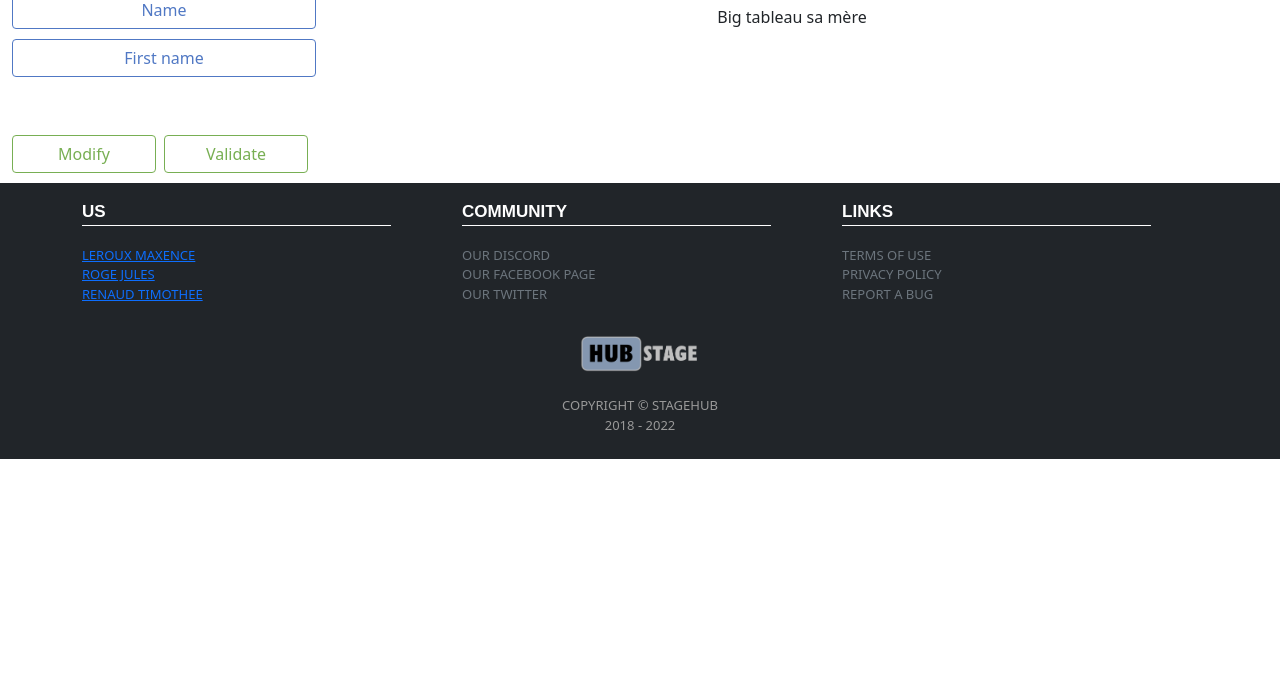
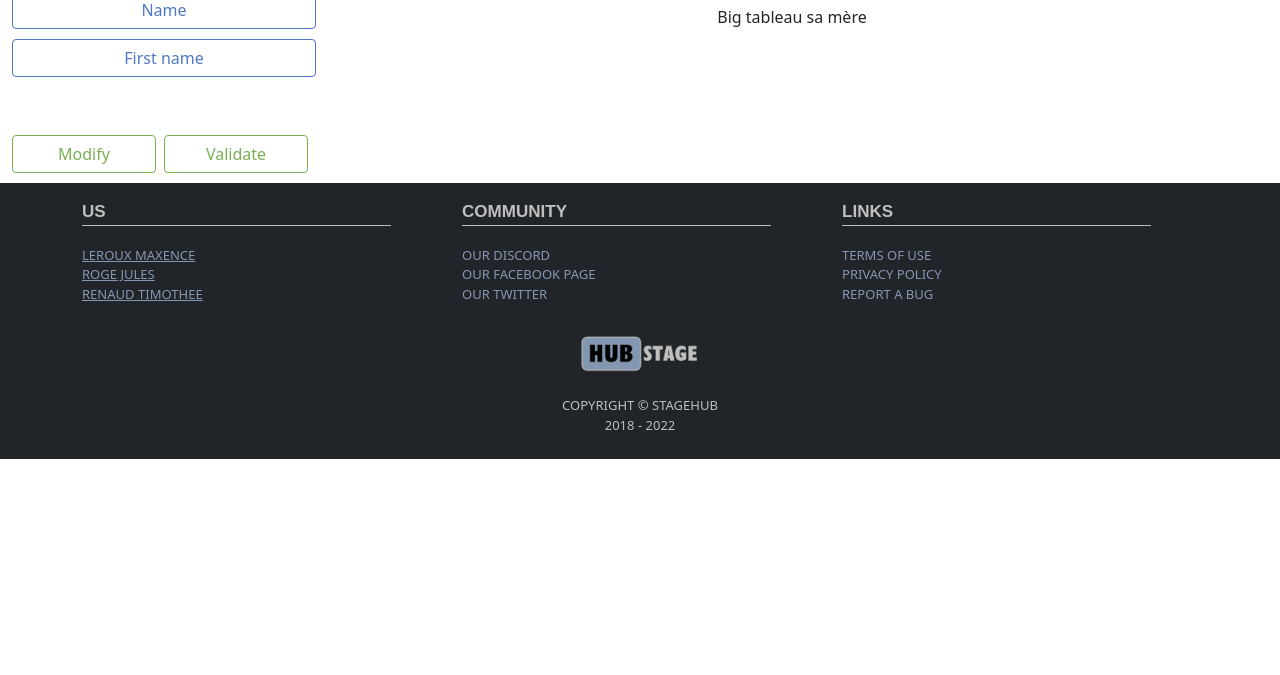
Before and after one commit to walimogit/Projet-dev-web, a PHP site: page /admin.php in a window 1280 px wide. Shown: the part 225-900 px from the top of the page. Run offline with PHP 8.4, Linux system fonts and the light colour scheme; data that the repository does not hold is empty.

Commit message:
principal and secondary color

```diff
--- a/www/app/css/navbar-top-fixed.css
+++ b/www/app/css/navbar-top-fixed.css
@@ -139,17 +139,10 @@ padding-right: 20px;
   font-family: Open Sans Condensed Bold,Arial,sans-serif;
   font-size: 1.065rem;
   line-height: 1.1rem;
-  color: rgb(255, 255, 255);
-  border-bottom: 1px solid rgb(255, 255, 255);
-    border-bottom-width: 1px;
-    border-bottom-style: solid;
-    border-bottom-color: rgb(255, 255, 255);
+  color: rgb(191, 191, 191);
+  border-bottom: 1px solid rgb(191, 191, 191);
   padding-bottom: 4px;
   margin: 20px 0;
-    margin-top: 20px;
-    margin-right: 0px;
-    margin-bottom: 20px;
-    margin-left: 0px;
 }
 
 h4 {
@@ -183,6 +176,13 @@ section {
   width: 100%;
 }
 
+.prin-color{
+  color: rgb(132, 151, 176);
+}
+
+.sec-color{
+  color: rgb(191, 191, 191);
+}
 
 @media (min-width: 535px){
   .col-sm-7 {
--- a/www/app/templates/tpl_footer.php
+++ b/www/app/templates/tpl_footer.php
@@ -8,9 +8,9 @@
                 <div class="col-sm-7 col-lg-5">
                     <h4>Us</h4>
                     <ul class="u-listUnstyled">
-                        <li><a href="mailto:maxence.leroux@viacesi.fr">LEROUX MAXENCE</a></li>
-                        <li><a href="mailto:jules.roge@viacesi.fr">ROGE JULES</a></li>
-                        <li><a href="mailto:timothee.renaud1@viacesi.fr">RENAUD TIMOTHEE</a></li>
+                        <li><a href="mailto:maxence.leroux@viacesi.fr" class="prin-color">LEROUX MAXENCE</a></li>
+                        <li><a href="mailto:jules.roge@viacesi.fr" class="prin-color">ROGE JULES</a></li>
+                        <li><a href="mailto:timothee.renaud1@viacesi.fr" class="prin-color">RENAUD TIMOTHEE</a></li>
                     </ul>
                 </div>
                 <div class="col-sm-1 col-lg-1"></div>
@@ -18,29 +18,29 @@
                     <h4>Community</h4>
                     <ul class="u-listUnstyled">
                         <li><a href="https://www.youtube.com/watch?v=dQw4w9WgXcQ"
-                                class="text-decoration-none text-muted">Our Discord</a></li>
+                                class="text-decoration-none prin-color">Our Discord</a></li>
                         <li><a href="https://www.youtube.com/watch?v=dQw4w9WgXcQ"
-                                class="text-decoration-none text-muted">Our Facebook page</a></li>
+                                class="text-decoration-none prin-color">Our Facebook page</a></li>
                         <li><a href="https://www.youtube.com/watch?v=dQw4w9WgXcQ"
-                                class="text-decoration-none text-muted">Our Twitter</a></li>
+                                class="text-decoration-none prin-color">Our Twitter</a></li>
                     </ul>
                 </div>
                 <div class="col-sm-1 col-lg-1"></div>
                 <div class="col-sm-7 col-lg-5">
                     <h4>Links</h4>
-                    <ul class="u-listUnstyled   ">
+                    <ul class="u-listUnstyled">
                         <li><a href="https://www.youtube.com/watch?v=dQw4w9WgXcQ"
-                                class="text-decoration-none text-muted">Terms Of Use</a></li>
+                                class="text-decoration-none prin-color">Terms Of Use</a></li>
                         <li><a href="https://www.youtube.com/watch?v=dQw4w9WgXcQ"
-                                class="text-decoration-none text-muted">Privacy policy</a></li>
+                                class="text-decoration-none prin-color">Privacy policy</a></li>
                         <li><a href="https://www.youtube.com/watch?v=dQw4w9WgXcQ"
-                                class="text-decoration-none text-muted">Report a Bug</a></li>
+                                class="text-decoration-none prin-color">Report a Bug</a></li>
                     </ul>
                 </div>
                 <div class="col text-center">
                     <img class="mt-3" src="./img/logo.png" width="121" height="36" alt="Logo StageHUB">
-                    <div class="mt-4">Copyright © StageHUB</div>
-                    <div>2018 - 2022</div>
+                    <div class="mt-4 sec-color">Copyright © StageHUB</div>
+                    <div class="sec-color">2018 - 2022</div>
                 </div>
             </div>
         </div>
```
